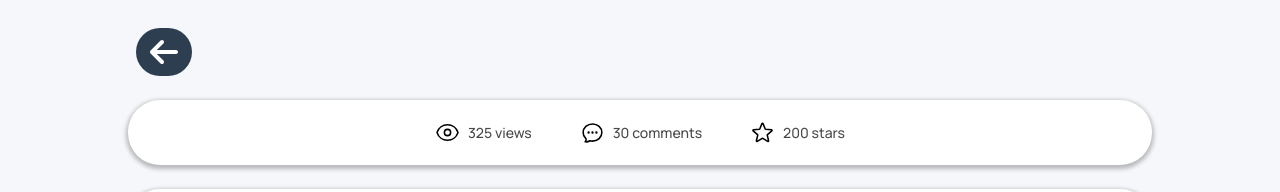
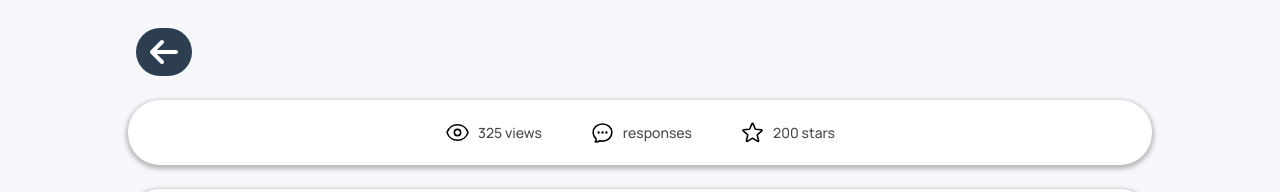
Before and after one commit to AngelAldaz/Jool, a Next.js app: page /question in a window 1280 px wide. Shown: the top 192 px of the page. Built offline with nearby package versions, Linux system fonts and the light colour scheme.

Commit message:
refactor(sticky-interactions): rename comments to responses
    - Rename 'comments' prop to 'responses' for clarity.
    - Update component to use the new 'responses' prop.

```diff
--- a/src/components/StickyInteractions.jsx
+++ b/src/components/StickyInteractions.jsx
@@ -2,7 +2,7 @@
 import Image from "next/image";
 import { useState } from "react";
 
-export default function StickyInteractions({ views, comments, stars, liked }) {
+export default function StickyInteractions({ views, responses, stars, liked }) {
   const [isStarHovered, setIsStarHovered] = useState(false);
   const [isLiked, setIsLiked] = useState(liked);
   const [starCount, setStarCount] = useState(stars);
@@ -18,9 +18,9 @@ export default function StickyInteractions({ views, comments, stars, liked }) {
           href=""
           className="flex items-center gap-2 hover:bg-gray-50 px-3 py-2 rounded-lg transition-colors"
         >
-          <Image src="/comment.svg" alt="Comments" width={25} height={25} />
+          <Image src="/comment.svg" alt="Responses" width={25} height={25} />
           <span className="text-xs md:text-sm font-medium">
-            {comments} comments
+            {responses} responses
           </span>
         </a>
         <a
```
